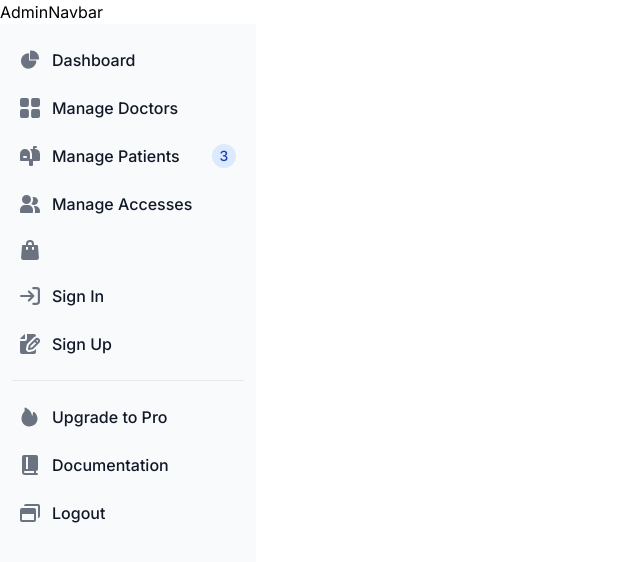
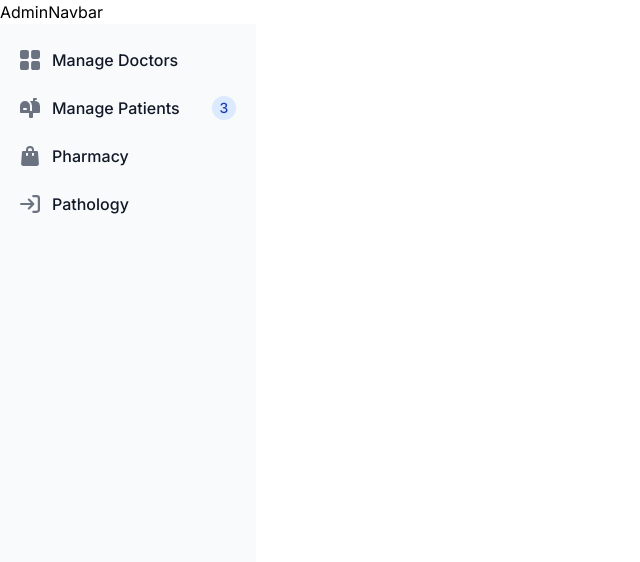
Before and after one commit to Eng99Arjun/EdocPlus, a Next.js app in the folder frontend/: page /admin/sidebar in a window 1280 px wide. Shown: the top 562 px of the page, without its empty margins (0-640 px from the left). Built offline with nearby package versions, Linux system fonts and the light colour scheme.

Commit message:
refactor: Remove unused code for displaying medicine reports

```diff
--- a/frontend/src/app/admin/sidebar/page.jsx
+++ b/frontend/src/app/admin/sidebar/page.jsx
@@ -11,24 +11,7 @@ const Sidebar = () => {
     >
       <div className="h-full px-3 py-4 overflow-y-auto bg-gray-50 dark:bg-gray-800">
         <ul className="space-y-2 font-medium">
-          <li>
-            <a
-              href="/doctor/"
-              className="flex items-center p-2 text-gray-900 rounded-lg dark:text-white hover:bg-gray-100 dark:hover:bg-gray-700 group"
-            >
-              <svg
-                className="w-5 h-5 text-gray-500 transition duration-75 dark:text-gray-400 group-hover:text-gray-900 dark:group-hover:text-white"
-                aria-hidden="true"
-                xmlns="http://www.w3.org/2000/svg"
-                fill="currentColor"
-                viewBox="0 0 22 21"
-              >
-                <path d="M16.975 11H10V4.025a1 1 0 0 0-1.066-.998 8.5 8.5 0 1 0 9.039 9.039.999.999 0 0 0-1-1.066h.002Z" />
-                <path d="M12.5 0c-.157 0-.311.01-.565.027A1 1 0 0 0 11 1.02V10h8.975a1 1 0 0 0 1-.935c.013-.188.028-.374.028-.565A8.51 8.51 0 0 0 12.5 0Z" />
-              </svg>
-              <span className="ms-3">Dashboard</span>
-            </a>
-          </li>
+
           <li>
             <a
               href="/admin/managedoctor"
@@ -67,26 +50,10 @@ const Sidebar = () => {
               </span>
             </a>
           </li>
+
           <li>
             <a
-              href="#"
-              className="flex items-center p-2 text-gray-900 rounded-lg dark:text-white hover:bg-gray-100 dark:hover:bg-gray-700 group"
-            >
-              <svg
-                className="flex-shrink-0 w-5 h-5 text-gray-500 transition duration-75 dark:text-gray-400 group-hover:text-gray-900 dark:group-hover:text-white"
-                aria-hidden="true"
-                xmlns="http://www.w3.org/2000/svg"
-                fill="currentColor"
-                viewBox="0 0 20 18"
-              >
-                <path d="M14 2a3.963 3.963 0 0 0-1.4.267 6.439 6.439 0 0 1-1.331 6.638A4 4 0 1 0 14 2Zm1 9h-1.264A6.957 6.957 0 0 1 15 15v2a2.97 2.97 0 0 1-.184 1H19a1 1 0 0 0 1-1v-1a5.006 5.006 0 0 0-5-5ZM6.5 9a4.5 4.5 0 1 0 0-9 4.5 4.5 0 0 0 0 9ZM8 10H5a5.006 5.006 0 0 0-5 5v2a1 1 0 0 0 1 1h11a1 1 0 0 0 1-1v-2a5.006 5.006 0 0 0-5-5Z" />
-              </svg>
-              <span className="flex-1 ms-3 whitespace-nowrap">Manage Accesses</span>
-            </a>
-          </li>
-          <li>
-            <a
-              href="#"
+              href="/pharmacy"
               className="flex items-center p-2 text-gray-900 rounded-lg dark:text-white hover:bg-gray-100 dark:hover:bg-gray-700 group"
             >
               <svg
@@ -98,12 +65,12 @@ const Sidebar = () => {
               >
                 <path d="M17 5.923A1 1 0 0 0 16 5h-3V4a4 4 0 1 0-8 0v1H2a1 1 0 0 0-1 .923L.086 17.846A2 2 0 0 0 2.08 20h13.84a2 2 0 0 0 1.994-2.153L17 5.923ZM7 9a1 1 0 0 1-2 0V7h2v2Zm0-5a2 2 0 1 1 4 0v1H7V4Zm6 5a1 1 0 1 1-2 0V7h2v2Z" />
               </svg>
-              <span className="flex-1 ms-3 whitespace-nowrap"></span>
+              <span className="flex-1 ms-3 whitespace-nowrap">Pharmacy</span>
             </a>
           </li>
           <li>
             <a
-              href="#"
+              href="/pathology/report"
               className="flex items-center p-2 text-gray-900 rounded-lg dark:text-white hover:bg-gray-100 dark:hover:bg-gray-700 group"
             >
               <svg
@@ -121,83 +88,12 @@ const Sidebar = () => {
                   d="M1 8h11m0 0L8 4m4 4-4 4m4-11h3a2 2 0 0 1 2 2v10a2 2 0 0 1-2 2h-3"
                 />
               </svg>
-              <span className="flex-1 ms-3 whitespace-nowrap">Sign In</span>
+              <span className="flex-1 ms-3 whitespace-nowrap">Pathology</span>
             </a>
           </li>
-          <li>
-            <a
-              href="#"
-              className="flex items-center p-2 text-gray-900 rounded-lg dark:text-white hover:bg-gray-100 dark:hover:bg-gray-700 group"
-            >
-              <svg
-                className="flex-shrink-0 w-5 h-5 text-gray-500 transition duration-75 dark:text-gray-400 group-hover:text-gray-900 dark:group-hover:text-white"
-                aria-hidden="true"
-                xmlns="http://www.w3.org/2000/svg"
-                fill="currentColor"
-                viewBox="0 0 20 20"
-              >
-                <path d="M5 5V.13a2.96 2.96 0 0 0-1.293.749L.879 3.707A2.96 2.96 0 0 0 .13 5H5Z" />
-                <path d="M6.737 11.061a2.961 2.961 0 0 1 .81-1.515l6.117-6.116A4.839 4.839 0 0 1 16 2.141V2a1.97 1.97 0 0 0-1.933-2H7v5a2 2 0 0 1-2 2H0v11a1.969 1.969 0 0 0 1.933 2h12.134A1.97 1.97 0 0 0 16 18v-3.093l-1.546 1.546c-.413.413-.94.695-1.513.81l-3.4.679a2.947 2.947 0 0 1-1.85-.227 2.96 2.96 0 0 1-1.635-3.257l.681-3.397Z" />
-                <path d="M8.961 16a.93.93 0 0 0 .189-.019l3.4-.679a.961.961 0 0 0 .49-.263l6.118-6.117a2.884 2.884 0 0 0-4.079-4.078l-6.117 6.117a.96.96 0 0 0-.263.491l-.679 3.4A.961.961 0 0 0 8.961 16Zm7.477-9.8a.958.958 0 0 1 .68-.281.961.961 0 0 1 .682 1.644l-.315.315-1.36-1.36.313-.318Zm-5.911 5.911 4.236-4.236 1.359 1.359-4.236 4.237-1.7.339.341-1.699Z" />
-              </svg>
-              <span className="flex-1 ms-3 whitespace-nowrap">Sign Up</span>
-            </a>
-          </li>
+
         </ul>
-        <ul className="pt-4 mt-4 space-y-2 font-medium border-t border-gray-200 dark:border-gray-700">
-          <li>
-            <a
-              href="#"
-              className="flex items-center p-2 text-gray-900 transition duration-75 rounded-lg hover:bg-gray-100 dark:hover:bg-gray-700 dark:text-white group"
-            >
-              <svg
-                className="flex-shrink-0 w-5 h-5 text-gray-500 transition duration-75 dark:text-gray-400 group-hover:text-gray-900 dark:group-hover:text-white"
-                aria-hidden="true"
-                xmlns="http://www.w3.org/2000/svg"
-                fill="currentColor"
-                viewBox="0 0 17 20"
-              >
-                <path d="M7.958 19.393a7.7 7.7 0 0 1-6.715-3.439c-2.868-4.832 0-9.376.944-10.654l.091-.122a3.286 3.286 0 0 0 .765-3.288A1 1 0 0 1 4.6.8c.133.1.313.212.525.347A10.451 10.451 0 0 1 10.6 9.3c.5-1.06.772-2.213.8-3.385a1 1 0 0 1 1.592-.758c1.636 1.205 4.638 6.081 2.019 10.441a8.177 8.177 0 0 1-7.053 3.795Z" />
-              </svg>
-              <span className="ms-3">Upgrade to Pro</span>
-            </a>
-          </li>
-          <li>
-            <a
-              href="#"
-              className="flex items-center p-2 text-gray-900 transition duration-75 rounded-lg hover:bg-gray-100 dark:hover:bg-gray-700 dark:text-white group"
-            >
-              <svg
-                className="flex-shrink-0 w-5 h-5 text-gray-500 transition duration-75 dark:text-gray-400 group-hover:text-gray-900 dark:group-hover:text-white"
-                aria-hidden="true"
-                xmlns="http://www.w3.org/2000/svg"
-                fill="currentColor"
-                viewBox="0 0 16 20"
-              >
-                <path d="M16 14V2a2 2 0 0 0-2-2H2a2 2 0 0 0-2 2v15a3 3 0 0 0 3 3h12a1 1 0 0 0 0-2h-1v-2a2 2 0 0 0 2-2ZM4 2h2v12H4V2Zm8 16H3a1 1 0 0 1 0-2h9v2Z" />
-              </svg>
-              <span className="ms-3">Documentation</span>
-            </a>
-          </li>
-          <li>
-            <a
-              href="#"
-              className="flex items-center p-2 text-gray-900 transition duration-75 rounded-lg hover:bg-gray-100 dark:hover:bg-gray-700 dark:text-white group"
-            >
-              <svg
-                className="flex-shrink-0 w-5 h-5 text-gray-500 transition duration-75 dark:text-gray-400 group-hover:text-gray-900 dark:group-hover:text-white"
-                aria-hidden="true"
-                xmlns="http://www.w3.org/2000/svg"
-                fill="currentColor"
-                viewBox="0 0 20 18"
-              >
-                <path d="M18 0H6a2 2 0 0 0-2 2h14v12a2 2 0 0 0 2-2V2a2 2 0 0 0-2-2Z" />
-                <path d="M14 4H2a2 2 0 0 0-2 2v10a2 2 0 0 0 2 2h12a2 2 0 0 0 2-2V6a2 2 0 0 0-2-2ZM2 16v-6h12v6H2Z" />
-              </svg>
-              <span className="ms-3">Logout</span>
-            </a>
-          </li>
-        </ul>
+
       </div>
     </aside>
     </>
```
Also changed, not shown: frontend/src/app/pharmacy/page.jsx (renamed from frontend/src/app/medicine/page.jsx).
